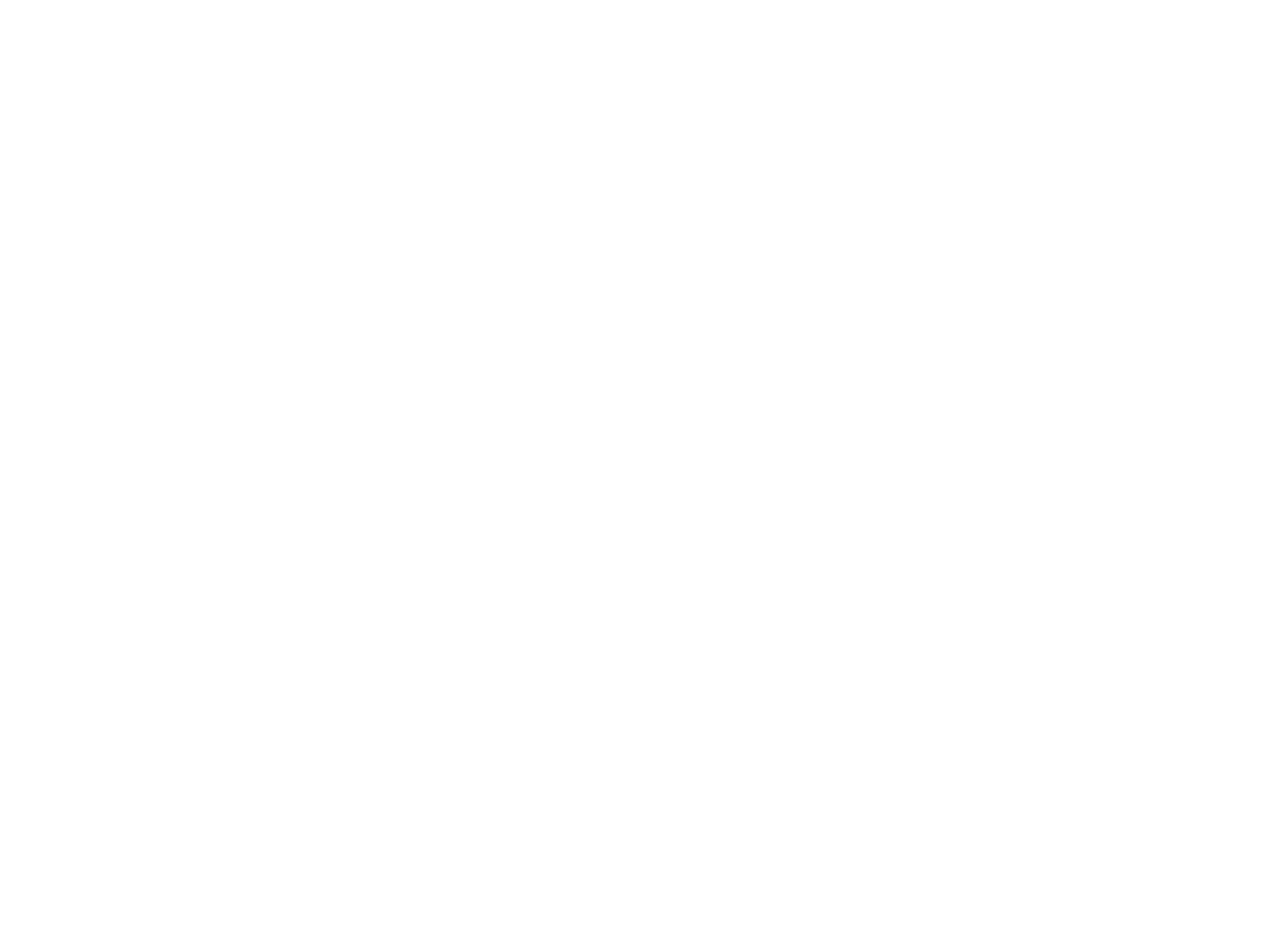
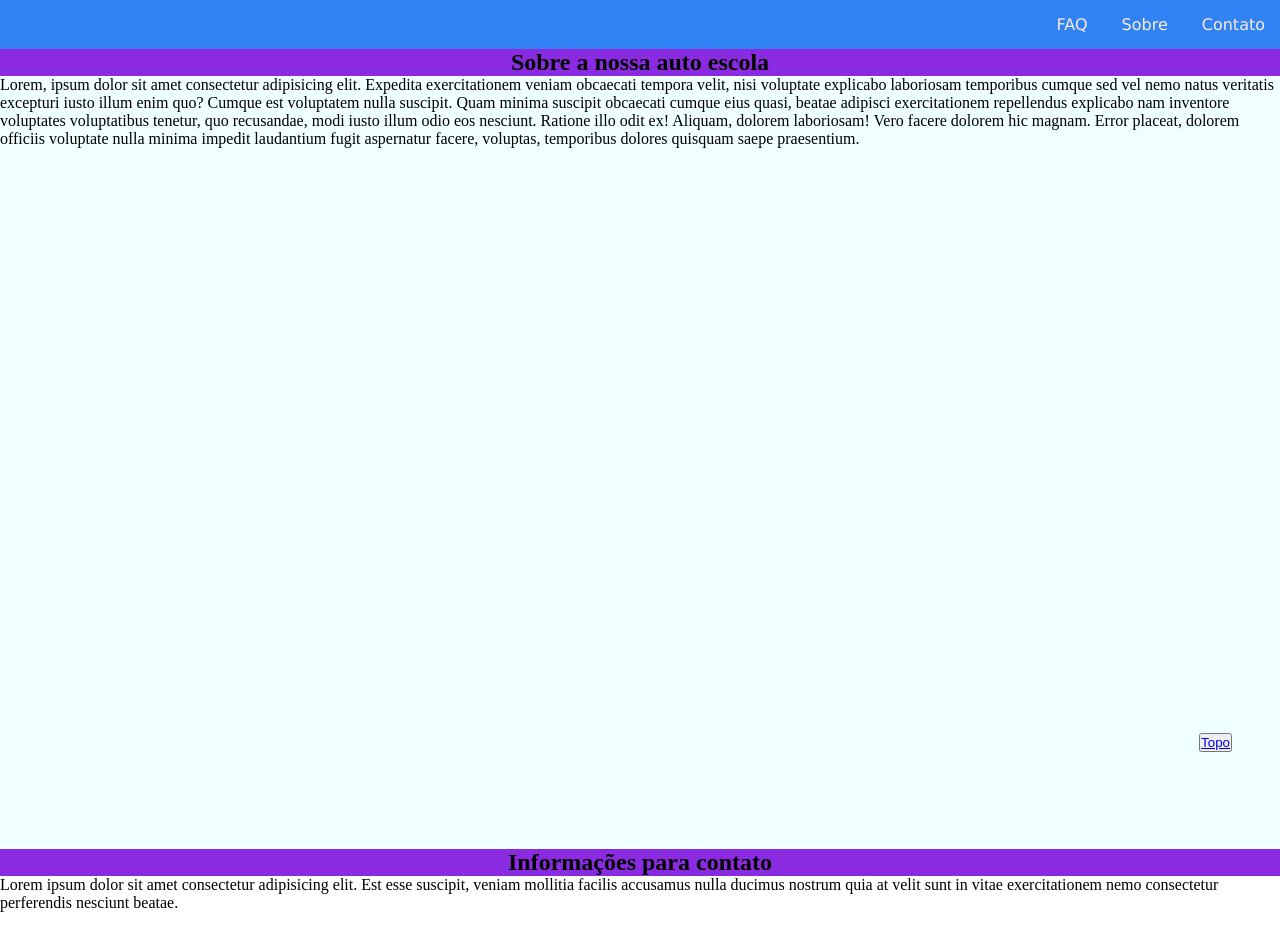
Before and after one commit to vit-ui/Auto-escola, a plain HTML site: page index.html in a window 1280 px wide. Before the commit the page ends 800 px from the top, so only its background shows below. Drawn offline with Linux system fonts and the light colour scheme.

Commit message:
Montando esqueleto do html.

```diff
--- a/index.html
+++ b/index.html
@@ -1,5 +1,6 @@
 <!DOCTYPE html>
 <html lang="pt-br">
+
 <head>
     <meta charset="UTF-8">
     <meta name="viewport" content="width=device-width, initial-scale=1.0">
@@ -7,7 +8,40 @@
     <script type="text/javascript" src="./script.js"></script>
     <title>Auto escola</title>
 </head>
+
 <body>
+    <nav id="menu-horizontal">
+        <ul>
+            <li> <a href="./faq.html">FAQ</a></li>
+            <li> <a href="#sobre">Sobre</a></li>
+            <li><a href="#contato">Contato</a></li>
+        </ul>
+    </nav>
+    <section id="sobre">
+        <h2 class="secao">Sobre a nossa auto escola</h2>
+        <p>
+            Lorem, ipsum dolor sit amet consectetur adipisicing elit. Expedita exercitationem veniam obcaecati tempora
+            velit, nisi voluptate explicabo laboriosam temporibus cumque sed vel nemo natus veritatis excepturi iusto
+            illum enim quo?
+            Cumque est voluptatem nulla suscipit. Quam minima suscipit obcaecati cumque eius quasi, beatae adipisci
+            exercitationem repellendus explicabo nam inventore voluptates voluptatibus tenetur, quo recusandae, modi
+            iusto illum odio eos nesciunt.
+            Ratione illo odit ex! Aliquam, dolorem laboriosam! Vero facere dolorem hic magnam. Error placeat, dolorem
+            officiis voluptate nulla minima impedit laudantium fugit aspernatur facere, voluptas, temporibus dolores
+            quisquam saepe praesentium.
+        </p>
+    </section>
 
+    <section id="contato">
+        <h2 class="secao">Informações para contato</h2>
+        <p>
+            Lorem ipsum dolor sit amet consectetur adipisicing elit. Est esse suscipit, veniam mollitia
+            facilis accusamus nulla ducimus nostrum quia at velit sunt in vitae exercitationem nemo consectetur
+            perferendis
+            nesciunt beatae.
+        </p>
+    </section>
+    <button class="botoes" id="topo"><a href="#menu-horizontal">Topo</a></button>
 </body>
+
 </html>
--- a/style.css
+++ b/style.css
@@ -0,0 +1,82 @@
+* {
+    margin: 0;
+    padding: 0;
+}
+
+h1{
+    text-align: center;
+
+    /*margin-top: 15px;*/
+    margin-bottom: 14px;
+}
+
+.secao{
+    text-align: center;
+    background-color: blueviolet;
+}
+#botoes {
+    background-color: azure;
+    display: flex;
+    justify-content: center;
+}
+
+#topo {
+    position: fixed;
+    bottom: 1rem;
+    right: 1rem;
+    margin: 2rem;
+}
+
+#sobre {
+    height: 100vh;
+    background-color: azure;
+}
+
+#contato {
+    height: 100vh;
+    /* background-color: rgb(87, 234, 128); */
+}
+
+#menu-horizontal ul li {
+    display: inline-block;
+    /*ficar em uma linha (e nao colunas)*/
+}
+
+#menu-horizontal {
+    display: flex;
+    flex-direction: column;
+    flex-wrap: wrap;
+}
+
+#menu-horizontal ul {
+    list-style: none;
+    /*tira os marcadores*/
+    padding: 0;
+    background-color: rgb(49, 131, 245);
+    text-align: right;
+    /*alinhar os elementos na direita*/
+}
+
+#menu-horizontal ul li {
+    display: inline-block;
+    /*ficar em uma linha (e nao colunas)*/
+}
+
+#menu-horizontal ul li a{
+    font-family: "Lucida Sans","Lucida Sans Regular","Lucida Grande","Lucida Sans Unicode", Geneva, Verdana, sans-serif;
+
+    color: antiquewhite;
+    text-decoration: none;
+    /*tira o sublinhado*/
+    padding: 15px;
+    display: inline-block;
+    /*cria um bloco com o padding informado*/
+    transition: background 1s;
+    /*efeito de fade combinado com o hover*/
+}
+
+#menu-horizontal ul li a:hover {
+    background-color: gray;
+    opacity: 0.5;
+    /*opcional */
+}
```
Also changed, not shown: faq.html (added, +42 -0 lines).
